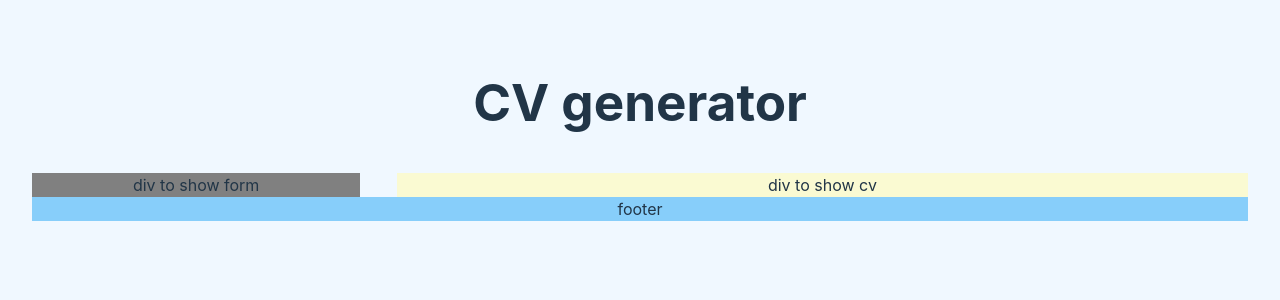
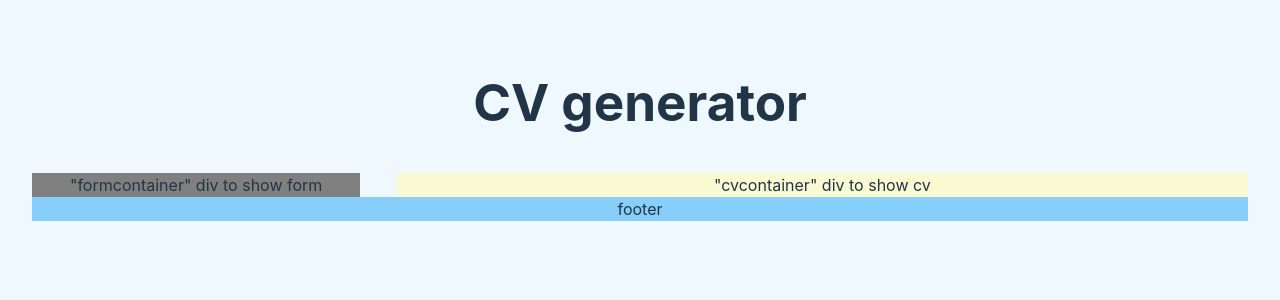
Before and after one commit to eduarmarin/cvgenerator, a React (Vite) app: page / in a window 1280 px wide. Shown: the top 300 px of the page. Built offline with nearby package versions, Linux system fonts and the light colour scheme.

Commit message:
second commit

```diff
--- a/src/App.jsx
+++ b/src/App.jsx
@@ -1,7 +1,8 @@
 import { useState } from 'react'
 import reactLogo from './assets/react.svg'
-import viteLogo from '/vite.svg'
+//import viteLogo from './vite.svg'
 import './App.css'
+import Experience from './files/experience.jsx'
 
 function App() {
   const [count, setCount] = useState(0)
@@ -14,10 +15,10 @@ function App() {
 
       <div className = 'maincontainer'>
         <div className='formcontainer'>
-          div to show form
+          "formcontainer" div to show form
         </div>
         <div className='cvcontainer'>
-          div to show cv
+          "cvcontainer" div to show cv
         </div>
       </div>
 
--- /dev/null
+++ b/src/files/experience.jsx
@@ -0,0 +1,14 @@
+
+import { useState } from 'react'
+
+function Experience() {
+    return (
+        <>
+            <div className="experience__header">
+                <h1>Experience</h1>
+            </div>
+        </>
+        )
+    }
+
+export default Experience
```
Also changed, not shown: src/files/forminfo.js (renamed from src/forminfo.js, +5 -5 lines).
